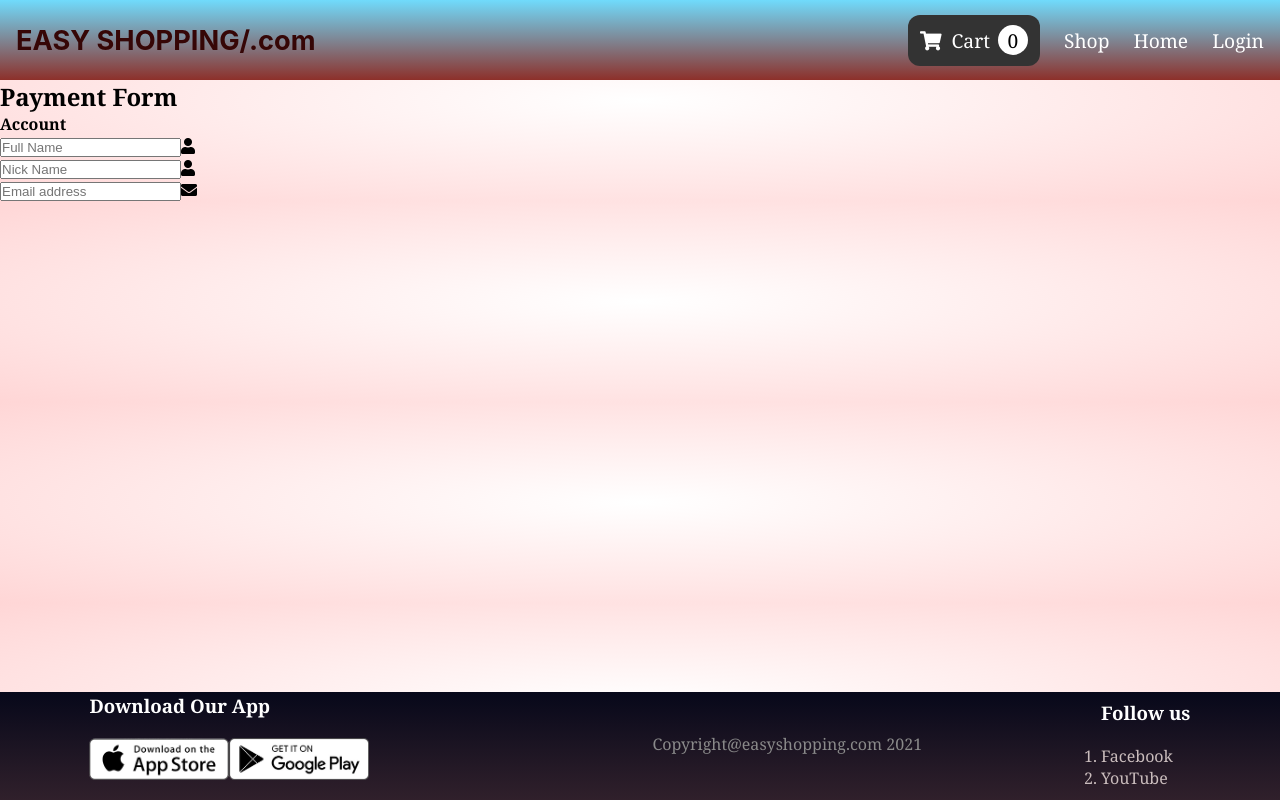
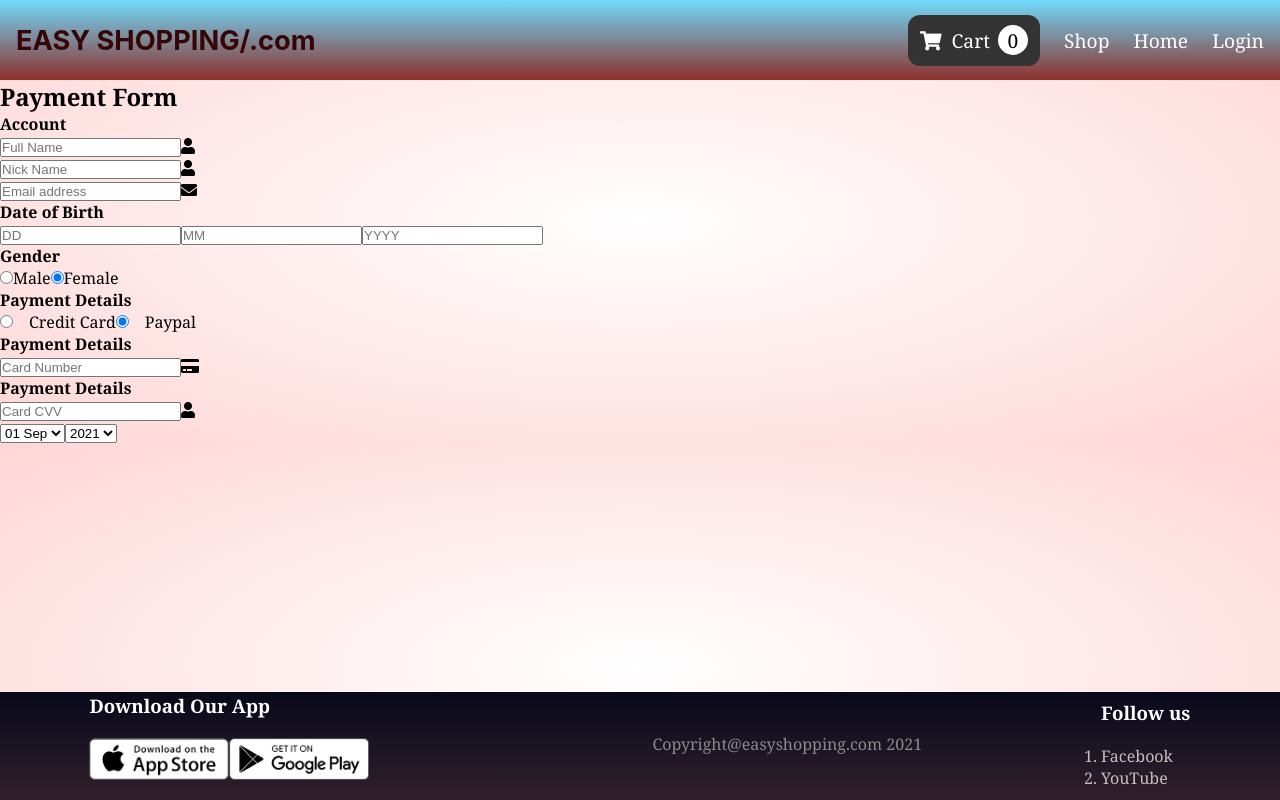
Before and after one commit to sishirbhattarai/solo-project3, a React (Create React App) app in the folder clients/: page /payment in a window 1280 px wide. Built offline with nearby package versions, Linux system fonts and the light colour scheme; a web font is replaced by a local one.

Commit message:
added credit card icons on payment screen

```diff
--- a/clients/src/screens/PaymentScreen.js
+++ b/clients/src/screens/PaymentScreen.js
@@ -28,12 +28,74 @@ function Payment() {
         placeholder="Email address" required
         className="name"/>
         <i className="fa fa-envelope"></i>
-
+      </div>
+    </div>
+    <div className="input-group">
+      <div className="input-box">
+        <h4>Date of Birth</h4>
+                <input type="text"
+        placeholder="DD"
+        className="DOB"/>
+                <input type="text"
+        placeholder="MM"
+        className="DOB"/>
+                <input type="text"
+        placeholder="YYYY"
+        className="DOB"/>
+      </div>
+      <div className="input-box">
+        <h4>Gender</h4>
+                <input type="radio" id="b1"
+       name="gender"  checked className="radio"/>
+                <label for="b1">Male</label>
+                <input type="radio" id="b2"
+       name="gender"  checked className="radio"/>
+                <label for="b2">Female</label>
+      </div>
+    </div>
+    <div className="input-group">
+      <div className="input-box">
+        <h4>Payment Details</h4>
+        <input type="radio" id="bc1"
+       name="pay"  checked className="radio"/>
+       <label for="bc1"><span><i class="fa fa-cc-visa"></i>Credit Card</span></label>
+       <input type="radio" id="bc2"
+       name="pay"  checked className="radio"/>
+       <label for="bc1"><span><i class="fa fa-cc-paypal"></i>Paypal</span></label>
+        </div>
+      </div>
+    <div className="input-group">
+      <div className="input-box">
+        <h4>Payment Details</h4>
+        <input type="tel" placeholder="Card Number"
+        required className="name"/>
+        <i class="fa fa-credit-card icon"></i>
+        </div>
+      </div>
+    <div className="input-group">
+      <div className="input-box">
+        <h4>Payment Details</h4>
+        <input type="tel" placeholder="Card CVV"
+        required className="name"/>
+        <i class="fa fa-user icon"></i>
+      </div>
+      <div class="input-box">
+        <select>
+          <option>01 Sep</option>
+          <option>01 Oct</option>
+          <option>01 Nov</option>
+          <option>01 Dec</option>
+        </select>
+        <select>
+          <option>2021</option>
+          <option>2022</option>
+          <option>2023</option>
+          <option>2024</option>
+        </select>
       </div>
     </div>
   </form>
-
-  </div>
+</div>
 
     )};
 
```
